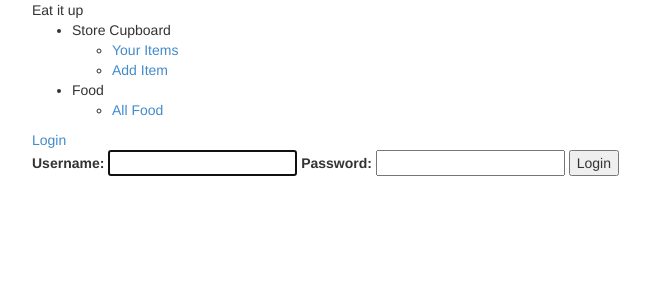
After one commit to eatitup/eatitup, a Django app: page /user/login/ in a window 1280 px wide. The commit adds this page. Shown: the top 300 px of the page, without its empty margins (38-688 px from the left). Run offline with Django 3.2, Linux system fonts and the light colour scheme; some libraries are stand-ins or nearby versions.

Commit message:
Added authentication, unit conversion and short names to conversions

```diff
--- a/eatitup/eatitup/settings/base.py
+++ b/eatitup/eatitup/settings/base.py
@@ -1,3 +1,5 @@
+from django.core.urlresolvers import reverse_lazy
+
 """
 base settings for eatitup project.
 """
@@ -86,6 +88,7 @@ ROOT_URLCONF = 'eatitup.urls'
 
 WSGI_APPLICATION = 'eatitup.wsgi.application'
 
+LOGIN_URL = reverse_lazy('user_login')
 
 # Internationalization
 # https://docs.djangoproject.com/en/1.7/topics/i18n/
--- a/eatitup/eatitup/urls.py
+++ b/eatitup/eatitup/urls.py
@@ -5,6 +5,8 @@ from django.contrib.auth.forms import UserCreationForm
 
 urlpatterns = patterns('',
     url(r'^admin/', include(admin.site.urls)),
+    url(r'^user/', include('users.urls')),
+    url(r'^food/', include('food.urls')),
     url(r'^store_cupboard/', include('store_cupboard.urls')),
     url(r'^autocomplete/', include('autocomplete_light.urls'), name="auto_complete"),
 )
--- a/eatitup/food/admin.py
+++ b/eatitup/food/admin.py
@@ -1,6 +1,7 @@
 from django.contrib import admin
-from food.models import Category, Food, Unit
+from .models import Category, Food, Unit, UnitConversion
 
 admin.site.register(Category)
 admin.site.register(Food)
 admin.site.register(Unit)
+admin.site.register(UnitConversion)
--- /dev/null
+++ b/eatitup/food/urls.py
@@ -0,0 +1,6 @@
+from django.conf.urls import patterns, url
+from . import views
+
+urlpatterns = patterns('',
+    url(r'^all/', views.index, name="food_index"),
+)
--- a/eatitup/store_cupboard/autocomplete_light_registry.py
+++ b/eatitup/store_cupboard/autocomplete_light_registry.py
@@ -1,7 +1,6 @@
 import autocomplete_light
 
-from food.models import Unit
-from .models import Item
+from food.models import Unit, Food
 
 autocomplete_light.register(Unit)
-autocomplete_light.register(Item)
+autocomplete_light.register(Food)
--- a/eatitup/store_cupboard/urls.py
+++ b/eatitup/store_cupboard/urls.py
@@ -2,6 +2,6 @@ from django.conf.urls import patterns, url
 from store_cupboard import views
 
 urlpatterns = patterns('',
-    url(r'^index/', views.index, name="store_cupboard_index"),
+    url(r'^all/', views.index, name="store_cupboard_index"),
     url(r'^add/', views.add, name="store_cupboard_add")
 )
--- a/eatitup/templates/base.html
+++ b/eatitup/templates/base.html
@@ -6,7 +6,9 @@
   <script src="https://code.jquery.com/jquery-2.1.1.js"></script>
   <script src="http://ajax.googleapis.com/ajax/libs/jquery/1.9.0/jquery.js" type="text/javascript"></script>
   {% include 'autocomplete_light/static.html' %}
+  {% block title %}
   <title>Eat It Up</title>
+  {% endblock %}
 </head>
 
 <body>
@@ -16,11 +18,31 @@
     </div>
     <nav class="nav hidden-xs">
       <ul>
+        <li>Store Cupboard
+          <ul>
             <li>
-                    <a href="{% url 'store_cupboard_index'%}">Store Cupboard</a>
+              <a href="{% url 'store_cupboard_index'%}">Your Items</a>
+            </li>
+            <li>
+              <a href="{% url 'store_cupboard_add' %}">Add Item</a>
+            </li>
+          </ul>
+        </li>
+        <li>Food
+          <ul>
+            <li><a href="{% url 'food_index' %}">All Food</a></li>
+          </ul>
         </li>
       </ul>
     </nav>
+    <div class="nav__user">
+      {% if user.is_authenticated %}
+      {{ user.username }}
+      <a href="{% url 'user_logout' %}">Logout</a>
+      {% else %}
+      <a href="{% url 'user_login' %}">Login</a>
+      {% endif %}
+    </div>
     {% block content %}{% endblock %}
   </section>
 </body>
--- /dev/null
+++ b/eatitup/templates/registration/login.html
@@ -0,0 +1,20 @@
+{% extends 'base.html' %}
+
+{% block head %}
+    <title>Login</title>
+{% endblock %}
+
+{% block content %}
+    {% if form.errors %}
+        <p>There was an error logging you in, please try again</p>
+    {% endif %}
+    <form action="{% url 'user_login'%}" method="POST">
+        {% csrf_token %}
+        {{ form.username.label_tag }}
+        {{ form.username }}
+        {{ form.password.label_tag }}
+        {{ form.password }}
+        <input type="submit" value="Login">
+        <input type="hidden" name="next" value="{{next}}">
+    </form>
+{% endblock %}
--- /dev/null
+++ b/eatitup/users/urls.py
@@ -0,0 +1,6 @@
+from django.conf.urls import patterns, url
+
+urlpatterns = patterns('',
+    url(r'^login/', 'django.contrib.auth.views.login', name="user_login"),
+    url(r'^logout/', 'django.contrib.auth.views.logout', name="user_logout")
+)
--- a/eatitup/users/views.py
+++ /dev/null
@@ -1,3 +0,0 @@
-from django.shortcuts import render
-
-# Create your views here.
```
Also changed, not shown: eatitup/food/models.py (+24 -11 lines), eatitup/food/templates/food/index.html (added, +14 -0 lines), eatitup/store_cupboard/forms.py (+5 -13 lines), eatitup/store_cupboard/templates/store_cupboard/add.html (+11 -4 lines), eatitup/store_cupboard/templates/store_cupboard/index.html (+4 -3 lines), eatitup/store_cupboard/views.py (+11 -5 lines), eatitup/food/migrations/0003_food_default_unit.py (added), eatitup/food/migrations/0004_unitconversion.py (added), eatitup/food/migrations/0005_unit_short_name.py (added). Lines whose indentation alone changed are shown as unchanged.
